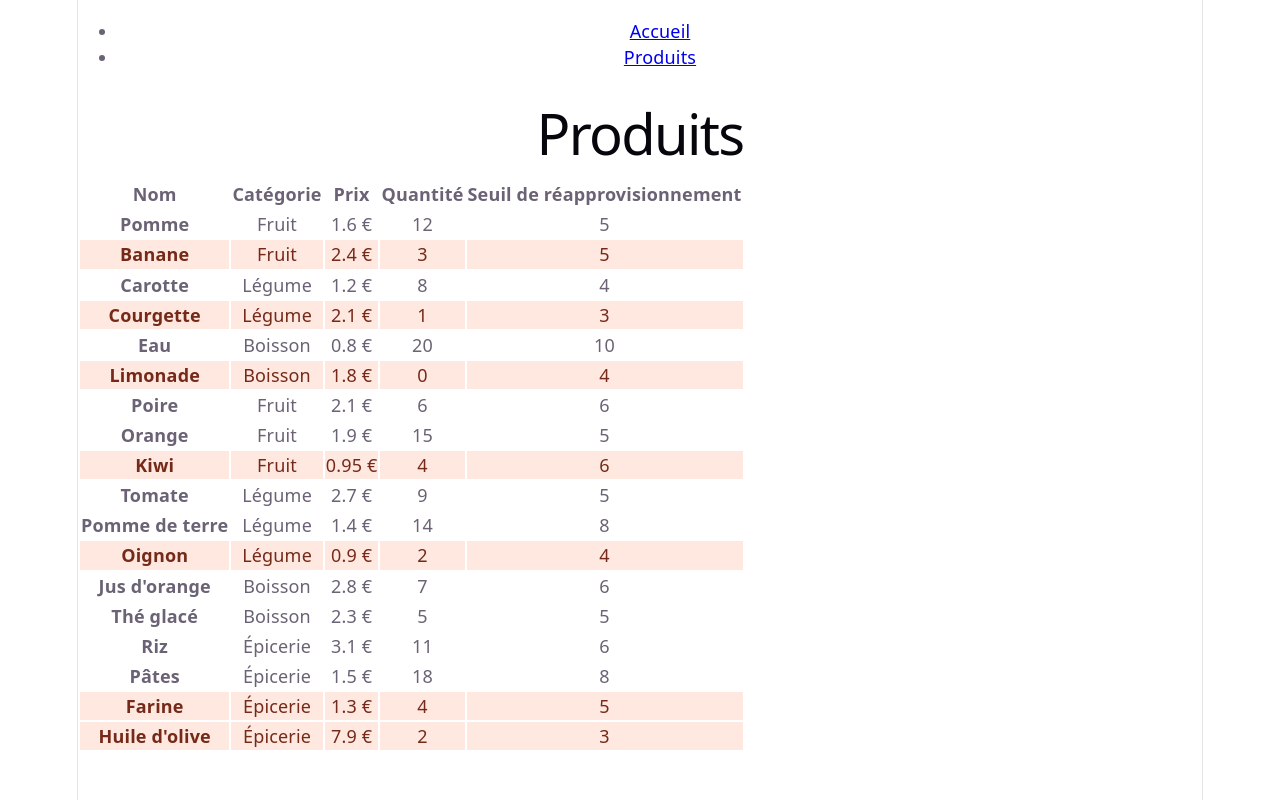
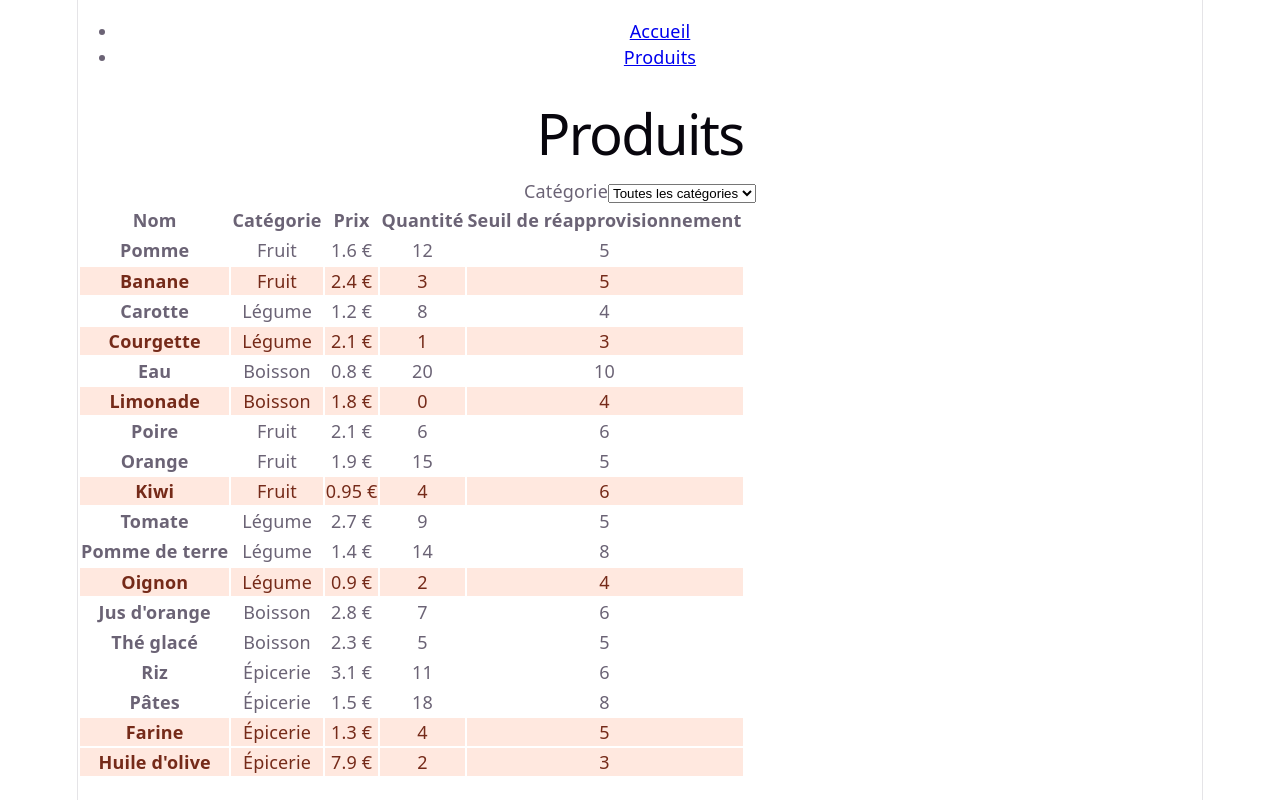
Before and after one commit to Kant-Righteous/MIAGE-M2-IPM, a React app in the folder developpement-front/demo/mini-project/app/: page /products in a window 1280 px wide. Built offline with nearby package versions, Linux system fonts and the light colour scheme; the HTML template or start-up script is replaced by a standard one.

Commit message:
feat: 添加商品类别筛选

```diff
--- a/developpement-front/demo/mini-project/app/src/App.jsx
+++ b/developpement-front/demo/mini-project/app/src/App.jsx
@@ -1,6 +1,7 @@
 import { useState } from 'react'
 import { Link, Route, Routes } from 'react-router-dom'
 import products from './model/products.json'
+import { filterProducts } from './model/filterProducts.js'
 import { getCategoryStats } from './model/productStats.jsx'
 import HomePage from './pages/HomePage.jsx'
 import ProductsPage from './pages/ProductsPage.jsx'
@@ -8,7 +9,9 @@ import './App.css'
 
 function App() {
   const [orders] = useState([])
+  const [selectedCategory, setSelectedCategory] = useState('')
   const categoryStats = getCategoryStats(products)
+  const filteredProducts = filterProducts(products, { category: selectedCategory })
 
   return (
     <>
@@ -20,7 +23,17 @@ function App() {
       </nav>
       <Routes>
         <Route path="/" element={<HomePage categoryStats={categoryStats} orderCount={orders.length} />} />
-        <Route path="/products" element={<ProductsPage products={products} />} />
+        <Route
+          path="/products"
+          element={
+            <ProductsPage
+              products={filteredProducts}
+              categories={Object.keys(categoryStats)}
+              selectedCategory={selectedCategory}
+              onCategoryChange={setSelectedCategory}
+            />
+          }
+        />
       </Routes>
     </>
   )
--- /dev/null
+++ b/developpement-front/demo/mini-project/app/src/components/searchbar/SearchBar.jsx
@@ -0,0 +1,19 @@
+function SearchBar({ categories, selectedCategory, onCategoryChange }) {
+  return (
+    <div>
+      <label htmlFor="category-filter">Catégorie</label>
+      <select
+        id="category-filter"
+        value={selectedCategory}
+        onChange={(event) => onCategoryChange(event.target.value)}
+      >
+        <option value="">Toutes les catégories</option>
+        {categories.map((category) => (
+          <option key={category} value={category}>{category}</option>
+        ))}
+      </select>
+    </div>
+  )
+}
+
+export default SearchBar
--- /dev/null
+++ b/developpement-front/demo/mini-project/app/src/model/filterProducts.js
@@ -0,0 +1,3 @@
+export function filterProducts(products, { category }) {
+  return products.filter((product) => !category || product.category === category)
+}
--- a/developpement-front/demo/mini-project/app/src/pages/ProductsPage.jsx
+++ b/developpement-front/demo/mini-project/app/src/pages/ProductsPage.jsx
@@ -1,9 +1,15 @@
+import SearchBar from '../components/searchbar/SearchBar.jsx'
 import TableProduct from '../components/product/TableProduct.jsx'
 
-function ProductsPage({ products }) {
+function ProductsPage({ products, categories, selectedCategory, onCategoryChange }) {
   return (
     <main>
       <h1>Produits</h1>
+      <SearchBar
+        categories={categories}
+        selectedCategory={selectedCategory}
+        onCategoryChange={onCategoryChange}
+      />
       <TableProduct products={products} />
     </main>
   )
```
